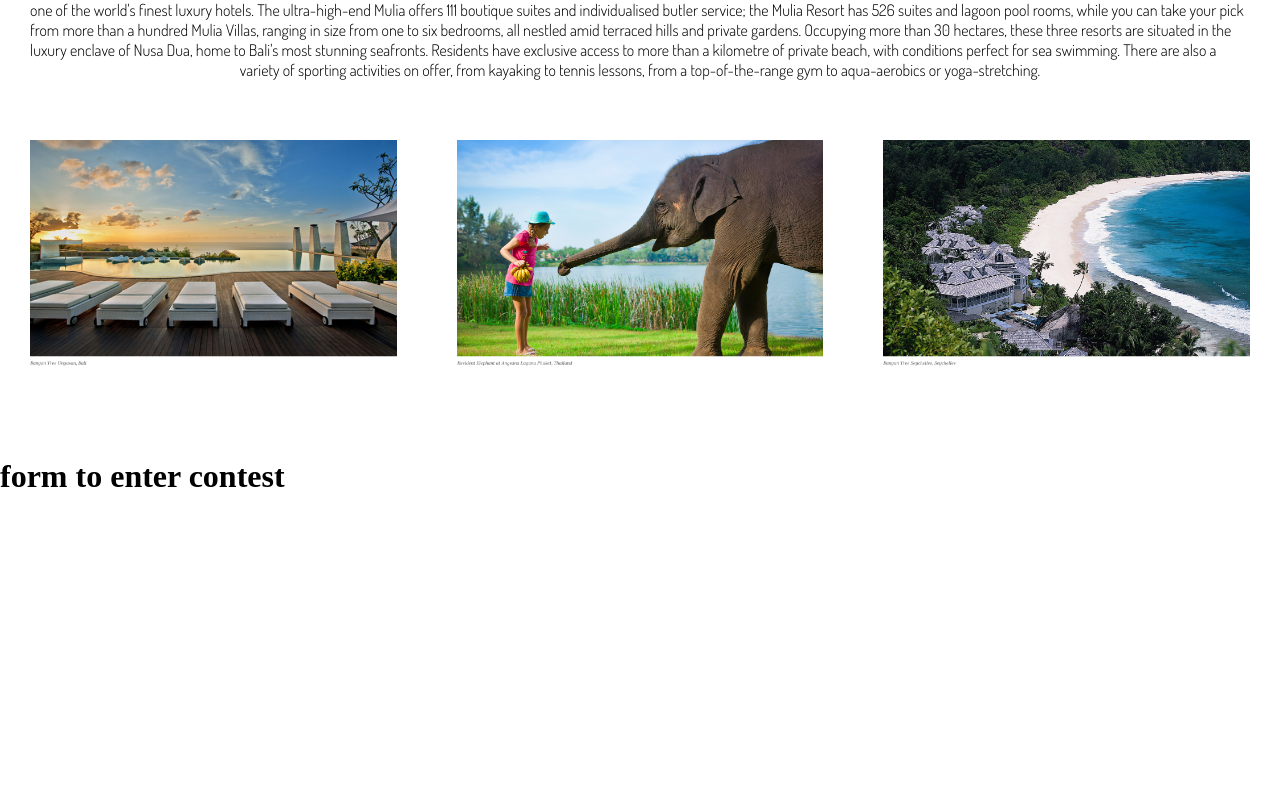
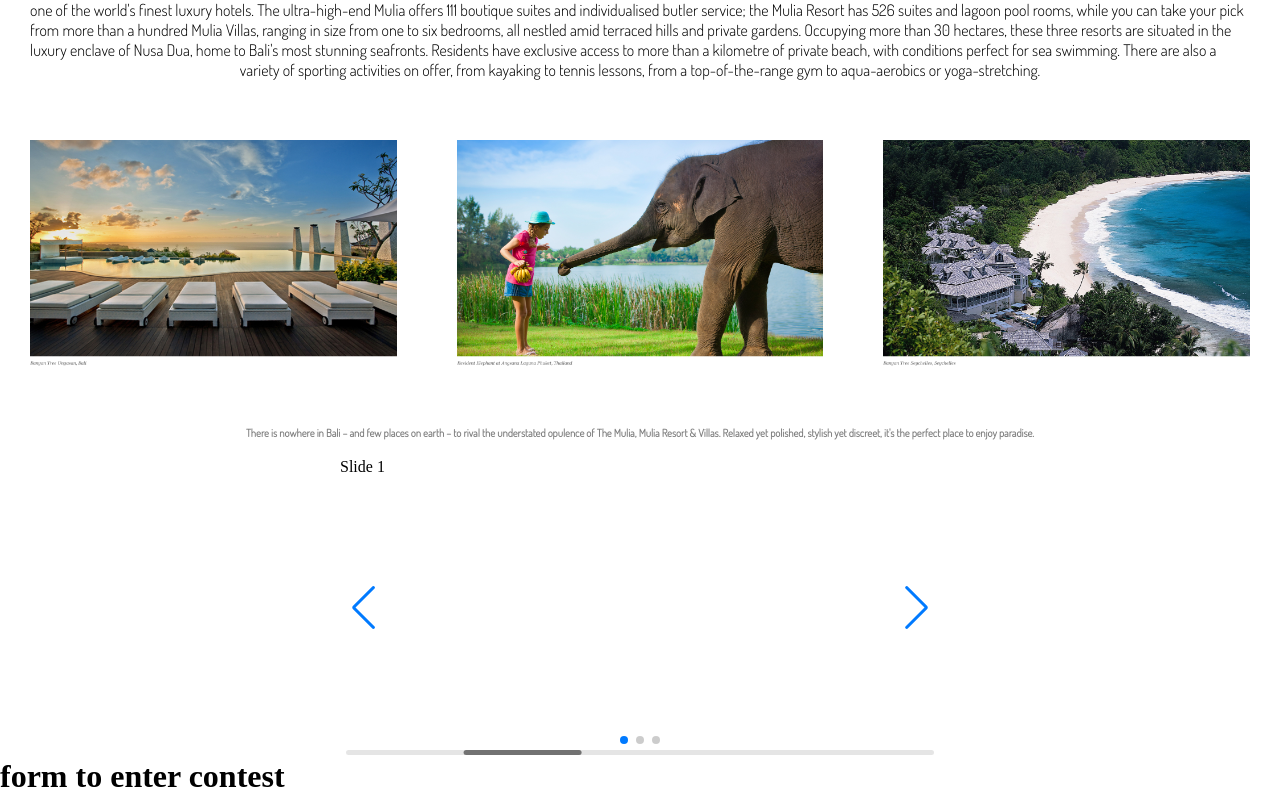
Before and after one commit to benjardine/adrich, a plain HTML site: page index.html in a window 1280 px wide. Shown: the part 1142-1937 px from the top of the page. Before the commit the page ends 1637 px from the top, so only its background shows below. Drawn offline with nearby package versions, Linux system fonts and the light colour scheme.

Commit message:
adding swiper.js

```diff
--- a/css/style.css
+++ b/css/style.css
@@ -132,3 +132,15 @@
     transform: translate(-50%, -50%);
     text-align: center;
   }
+
+  .about-bottom h6 {
+    text-align-last: center;
+    font-family: 'Dosis', sans-serif;
+    padding: 30px;
+    color:grey;
+  }
+
+  .swiper-container {
+    width: 600px;
+    height: 300px;
+  }
--- a/index.html
+++ b/index.html
@@ -24,11 +24,13 @@
   <link rel="preconnect" href="https://fonts.gstatic.com" crossorigin>
   <link href="https://fonts.googleapis.com/css2?family=Dosis:wght@300&display=swap" rel="stylesheet">
 
+  <link rel="stylesheet" href="https://unpkg.com/swiper/swiper-bundle.css" />
+  <link rel="stylesheet" href="https://unpkg.com/swiper/swiper-bundle.min.css" />
+
 </head>
 
 <body>
 
-  <script src="app.js"></script>
   <div class="header-container">
     <div class="background">
         <video autoplay muted loop id="myVideo">
@@ -78,7 +80,60 @@
       </div>
     </div>
 
+    <div class="about-bottom">
+      <h6>There is nowhere in Bali – and few places on earth – to rival the understated opulence of The Mulia, Mulia Resort & Villas. Relaxed yet polished, stylish yet discreet, it's the perfect place to enjoy paradise.</h6>
+    </div>
+
   </div>
+
+      <!-- Slider main container -->
+    <div class="swiper-container">
+      <!-- Additional required wrapper -->
+      <div class="swiper-wrapper">
+        <!-- Slides -->
+        <div class="swiper-slide">Slide 1</div>
+        <div class="swiper-slide">Slide 2</div>
+        <div class="swiper-slide">Slide 3</div>
+      </div>
+      <!-- If we need pagination -->
+      <div class="swiper-pagination"></div>
+
+      <!-- If we need navigation buttons -->
+      <div class="swiper-button-prev"></div>
+      <div class="swiper-button-next"></div>
+
+      <!-- If we need scrollbar -->
+      <div class="swiper-scrollbar"></div>
+    </div>
+
+
+  <script src="https://unpkg.com/swiper/swiper-bundle.js"></script>
+  <script src="https://unpkg.com/swiper/swiper-bundle.min.js"></script>
+
+  <script>
+
+    const swiper = new Swiper('.swiper-container', {
+      // Optional parameters
+      direction: 'horizontal',
+      loop: true,
+
+      // If we need pagination
+      pagination: {
+        el: '.swiper-pagination',
+      },
+
+      // Navigation arrows
+      navigation: {
+        nextEl: '.swiper-button-next',
+        prevEl: '.swiper-button-prev',
+      },
+
+      // And if we need scrollbar
+      scrollbar: {
+        el: '.swiper-scrollbar',
+      },
+    });
+  </script>
 
   <div id="competition">
     <h1>form to enter contest</h1>
```
